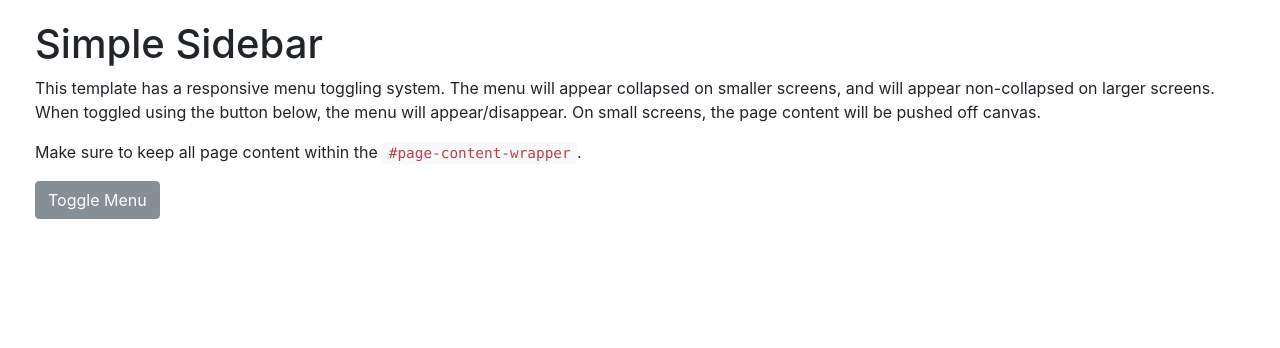
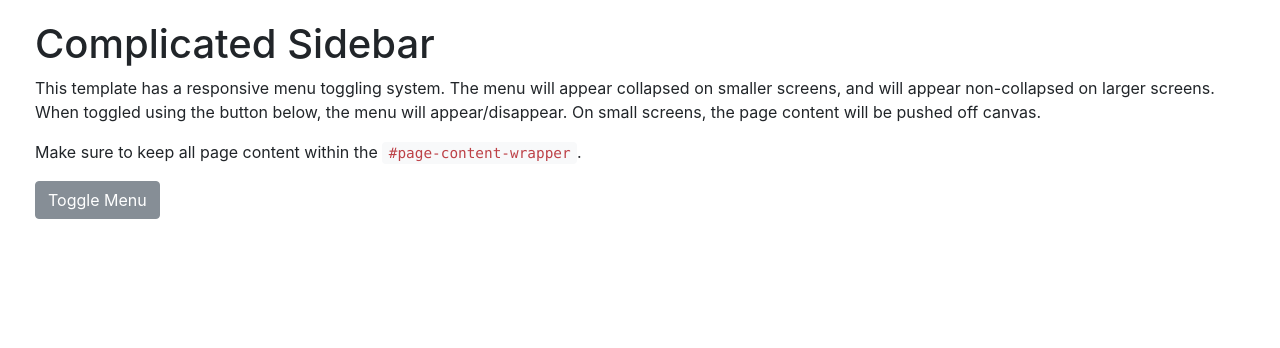
Before and after one commit to ivanjakov/prviTest, a website: page index.html in a window 1280 px wide. Drawn offline with Linux system fonts and the light colour scheme.

Commit message:
Update index.html

```diff
--- a/index.html
+++ b/index.html
@@ -58,7 +58,7 @@
         <!-- Page Content -->
         <div id="page-content-wrapper">
             <div class="container-fluid">
-                <h1>Simple Sidebar</h1>
+                <h1>Complicated Sidebar</h1>
                 <p>This template has a responsive menu toggling system. The menu will appear collapsed on smaller screens, and will appear non-collapsed on larger screens. When toggled using the button below, the menu will appear/disappear. On small screens, the page content will be pushed off canvas.</p>
                 <p>Make sure to keep all page content within the <code>#page-content-wrapper</code>.</p>
                 <a href="#menu-toggle" class="btn btn-secondary" id="menu-toggle">Toggle Menu</a>
```
